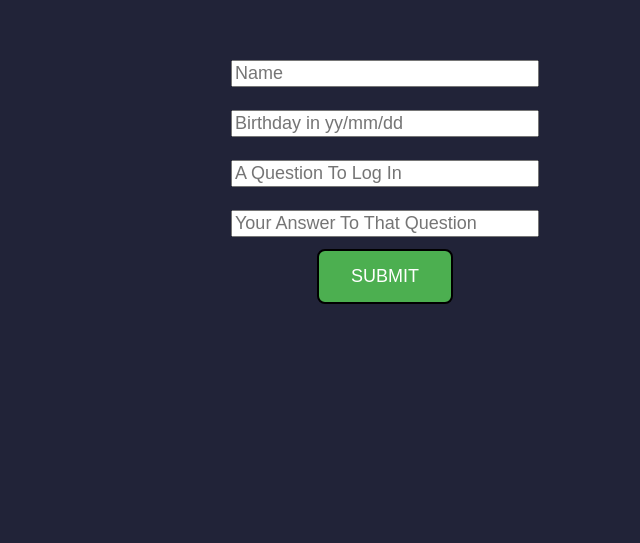
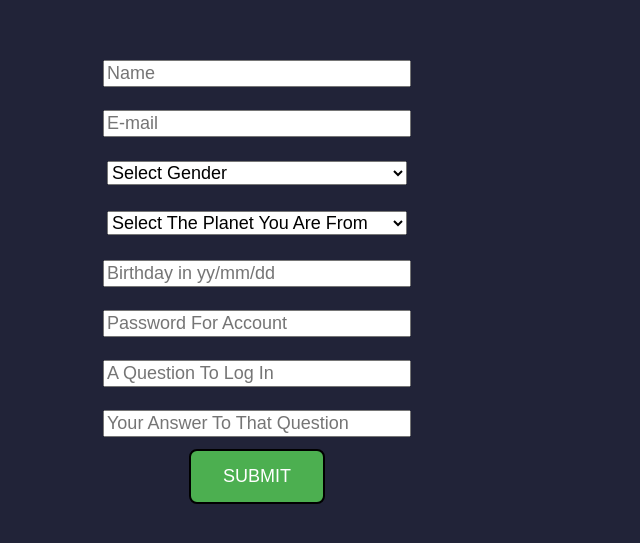
Before and after one commit to yusukeito15/ACIT-2910, a website built with webpack: page pages/login.html in a window 1280 px wide. Shown: the part 1085-1628 px from the top of the page, without its empty margins (366-1006 px from the left). Built offline with nearby package versions, Linux system fonts and the light colour scheme; files whose address does not match are found by name.

Commit message:
All fields of login.html and basic styling is done.

```diff
--- a/pages/login.html
+++ b/pages/login.html
@@ -36,20 +36,36 @@
             </div>
             <div id="regBox">
                 <input id="name" type="text" placeholder="Name" />
+                <input id="emailReg" type="text" placeholder="E-mail" />
+
+                <select id="genderSelect">
+                    <option value="gender">Select Gender</option>
+                    <option value="male">Male</option>
+                    <option value="female">Female</option>
+                    <option value="clone">Clone</option>
+                    <option value="notsay">Rather Not Say</option>
+                </select>
+
+                <select id="planetSelect">
+                    <option value="planet">Select The Planet You Are From</option>
+                    <option value="endor">Endor</option>
+                    <option value="dagobah">Dagobah</option>
+                    <option value="hoth">Hoth</option>
+                    <option value="jakku">Jakku</option>
+                    <option value="kamino">Kamino</option>
+                    <option value="mustafar">Mustafar</option>
+                    <option value="naboo">Naboo</option>
+                    <option value="tatooine">Tatooine</option>
+                </select>
+
                 <input id="bday" type="text" placeholder="Birthday in yy/mm/dd" />
+                <input id='passReg' type='password' placeholder="Password For Account" />
                 <input id="question" type="text" placeholder="A Question To Log In" />
                 <input id="answer" type="text" placeholder="Your Answer To That Question" />
                 <button id='submitBut'>SUBMIT</button>
             </div>
         </div>
 
-
-
-
-        <div id="randomBox">
-            <h>Hi</h>
-        </div>
-
         <script src="/builder/loginbundle.js"></script>
     </body>
 </html>
--- a/style/loginStyle.css
+++ b/style/loginStyle.css
@@ -71,11 +71,6 @@ body{
 }
 
 /* Login Section */
-
-#randomBox {
-    display:none;
-}
-
 #startBox{
     width: 50px;
     height: 50px;
@@ -88,7 +83,7 @@ body{
     position: relative;
     transition: 0.5s;
     top:100px;
-    left:40vw;
+    left:35vw;
     margin: 10px 0 0 10px;
 }
 
@@ -140,7 +135,7 @@ body{
     display:inline-block;
     position: relative;
     transition: 0.5s;
-    left: -250px;
+    right: 17vw;
     margin: 100px 0px 0px 0px;
 }
 
@@ -180,6 +175,7 @@ body{
     position: relative;
     display: inline-block;
     margin: 70vh 0vh 70vh 0vh;
+    right: 5vw;
 }
 
 #name{
@@ -187,7 +183,27 @@ body{
     width: 300px;
 }
 
+#emailReg{
+    font-size: 18px;
+    width: 300px;
+}
+
+#genderSelect{
+    font-size: 18px;
+    width: 300px;
+}
+
+#planetSelect{
+    font-size: 18px;
+    width: 300px;
+}
+
 #bday{
+    font-size: 18px;
+    width: 300px;
+}
+
+#passReg{
     font-size: 18px;
     width: 300px;
 }
```
